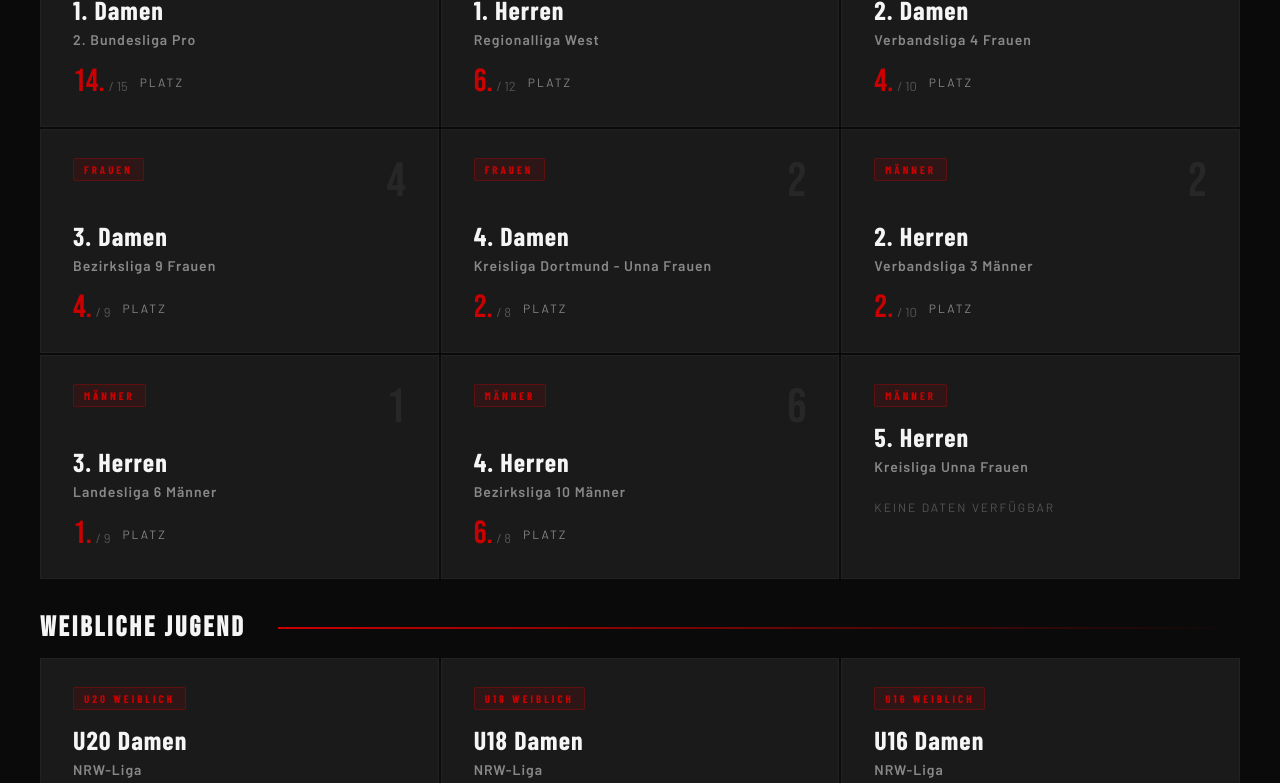
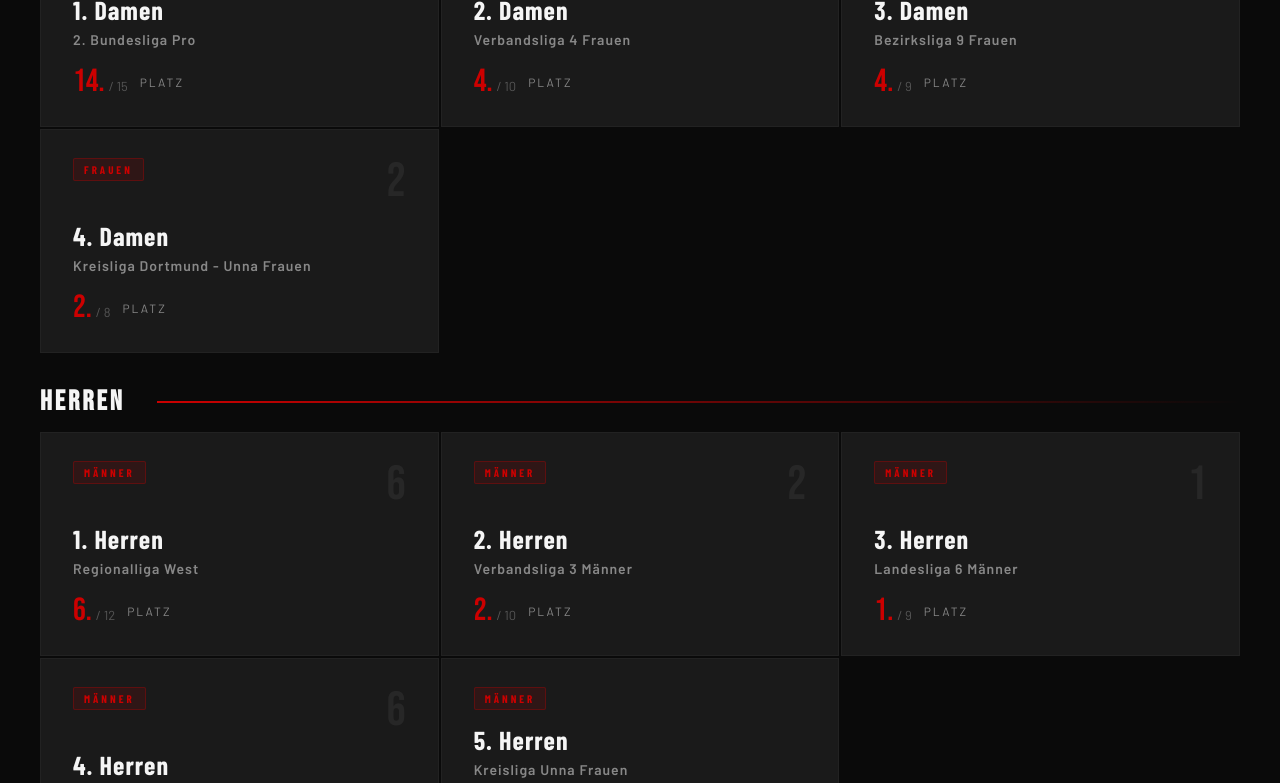
Before and after one commit to Jason31857/TV-H-rde-Volleyball-Mannschafts-bersicht-, a website: page tvhoerde.html in a window 1280 px wide. Shown: the part 683-1466 px from the top of the page. Drawn offline with nearby package versions, Linux system fonts and the light colour scheme; a web font is replaced by a local one.

Commit message:
Update tvhoerde.html

```diff
--- a/tvhoerde.html
+++ b/tvhoerde.html
@@ -884,19 +884,19 @@ const TEAMS = [
     note: 'Kaderdaten werden nicht öffentlich auf tvhoerde.de gepflegt. Spielplan & Tabelle über den WVV-Ergebnisdienst.'
   },
   // ── WEIBLICHE JUGEND ─────────────────────────────────────────────
-  { id:'u20w', name:'U20 Damen', age:'U20 weiblich', league:'NRW-Liga', rank:null, rankTotal:null, kader:[], trainer:[], spiele:[], tabelle:[], ergebnisLink:'https://ergebnisdienst.volleyball.nrw/cms/home/jugend/u20/u20_weiblich.xhtml', note:null },
-  { id:'u18w', name:'U18 Damen', age:'U18 weiblich', league:'NRW-Liga', rank:null, rankTotal:null, kader:[], trainer:[], spiele:[], tabelle:[], ergebnisLink:'https://ergebnisdienst.volleyball.nrw/cms/home/jugend/u18/u18_weiblich.xhtml', note:null },
-  { id:'u16w', name:'U16 Damen', age:'U16 weiblich', league:'NRW-Liga', rank:null, rankTotal:null, kader:[], trainer:[], spiele:[], tabelle:[], ergebnisLink:'https://ergebnisdienst.volleyball.nrw/cms/home/jugend/u16/u16_weiblich.xhtml', note:null },
-  { id:'u14w', name:'U14 Damen', age:'U14 weiblich', league:'NRW-Liga', rank:null, rankTotal:null, kader:[], trainer:[], spiele:[], tabelle:[], ergebnisLink:'https://ergebnisdienst.volleyball.nrw/cms/home/jugend/u14/u14_weiblich.xhtml', note:null },
-  { id:'u13w', name:'U13 Damen', age:'U13 weiblich', league:'NRW-Liga', rank:null, rankTotal:null, kader:[], trainer:[], spiele:[], tabelle:[], ergebnisLink:'https://ergebnisdienst.volleyball.nrw/cms/home/jugend/u13/u13_weiblich.xhtml', note:null },
-  { id:'u12w', name:'U12 Damen', age:'U12 weiblich', league:'NRW-Liga', rank:null, rankTotal:null, kader:[], trainer:[], spiele:[], tabelle:[], ergebnisLink:'https://ergebnisdienst.volleyball.nrw/cms/home/jugend/u12/u12_weiblich.xhtml', note:null },
+  { id:'u20w', name:'U20 Damen', age:'U20 weiblich', league:'NRW-Liga', rank:null, rankTotal:null, kader:[], trainer:[], spiele:[], tabelle:[], ergebnisLink:null, note:null },
+  { id:'u18w', name:'U18 Damen', age:'U18 weiblich', league:'NRW-Liga', rank:null, rankTotal:null, kader:[], trainer:[], spiele:[], tabelle:[], ergebnisLink:null, note:null },
+  { id:'u16w', name:'U16 Damen', age:'U16 weiblich', league:'NRW-Liga', rank:null, rankTotal:null, kader:[], trainer:[], spiele:[], tabelle:[], ergebnisLink:null, note:null },
+  { id:'u14w', name:'U14 Damen', age:'U14 weiblich', league:'NRW-Liga', rank:null, rankTotal:null, kader:[], trainer:[], spiele:[], tabelle:[], ergebnisLink:null, note:null },
+  { id:'u13w', name:'U13 Damen', age:'U13 weiblich', league:'NRW-Liga', rank:null, rankTotal:null, kader:[], trainer:[], spiele:[], tabelle:[], ergebnisLink:null, note:null },
+  { id:'u12w', name:'U12 Damen', age:'U12 weiblich', league:'NRW-Liga', rank:null, rankTotal:null, kader:[], trainer:[], spiele:[], tabelle:[], ergebnisLink:null, note:null },
   // ── MÄNNLICHE JUGEND ─────────────────────────────────────────────
-  { id:'u20m', name:'U20 Herren', age:'U20 männlich', league:'NRW-Liga', rank:null, rankTotal:null, kader:[], trainer:[], spiele:[], tabelle:[], ergebnisLink:'https://ergebnisdienst.volleyball.nrw/cms/home/jugend/u20/u20_maennlich.xhtml', note:null },
-  { id:'u18m', name:'U18 Herren', age:'U18 männlich', league:'NRW-Liga', rank:null, rankTotal:null, kader:[], trainer:[], spiele:[], tabelle:[], ergebnisLink:'https://ergebnisdienst.volleyball.nrw/cms/home/jugend/u18/u18_maennlich.xhtml', note:null },
-  { id:'u16m', name:'U16 Herren', age:'U16 männlich', league:'NRW-Liga', rank:null, rankTotal:null, kader:[], trainer:[], spiele:[], tabelle:[], ergebnisLink:'https://ergebnisdienst.volleyball.nrw/cms/home/jugend/u16/u16_maennlich.xhtml', note:null },
-  { id:'u14m', name:'U14 Herren', age:'U14 männlich', league:'NRW-Liga', rank:null, rankTotal:null, kader:[], trainer:[], spiele:[], tabelle:[], ergebnisLink:'https://ergebnisdienst.volleyball.nrw/cms/home/jugend/u14/u14_maennlich.xhtml', note:null },
-  { id:'u13m', name:'U13 Herren', age:'U13 männlich', league:'NRW-Liga', rank:null, rankTotal:null, kader:[], trainer:[], spiele:[], tabelle:[], ergebnisLink:'https://ergebnisdienst.volleyball.nrw/cms/home/jugend/u13/u13_maennlich.xhtml', note:null },
-  { id:'u12m', name:'U12 Herren', age:'U12 männlich', league:'NRW-Liga', rank:null, rankTotal:null, kader:[], trainer:[], spiele:[], tabelle:[], ergebnisLink:'https://ergebnisdienst.volleyball.nrw/cms/home/jugend/u12/u12_maennlich.xhtml', note:null }
+  { id:'u20m', name:'U20 Herren', age:'U20 männlich', league:'NRW-Liga', rank:null, rankTotal:null, kader:[], trainer:[], spiele:[], tabelle:[], ergebnisLink:null, note:null },
+  { id:'u18m', name:'U18 Herren', age:'U18 männlich', league:'NRW-Liga', rank:null, rankTotal:null, kader:[], trainer:[], spiele:[], tabelle:[], ergebnisLink:null, note:null },
+  { id:'u16m', name:'U16 Herren', age:'U16 männlich', league:'NRW-Liga', rank:null, rankTotal:null, kader:[], trainer:[], spiele:[], tabelle:[], ergebnisLink:null, note:null },
+  { id:'u14m', name:'U14 Herren', age:'U14 männlich', league:'NRW-Liga', rank:null, rankTotal:null, kader:[], trainer:[], spiele:[], tabelle:[], ergebnisLink:null, note:null },
+  { id:'u13m', name:'U13 Herren', age:'U13 männlich', league:'NRW-Liga', rank:null, rankTotal:null, kader:[], trainer:[], spiele:[], tabelle:[], ergebnisLink:null, note:null },
+  { id:'u12m', name:'U12 Herren', age:'U12 männlich', league:'NRW-Liga', rank:null, rankTotal:null, kader:[], trainer:[], spiele:[], tabelle:[], ergebnisLink:null, note:null }
 ];
 
 const JUGEND_IDS = ['u20w','u18w','u16w','u14w','u13w','u12w','u20m','u18m','u16m','u14m','u13m','u12m'];
@@ -936,9 +936,14 @@ function renderHome() {
   const jugendW    = TEAMS.filter(t => ['u20w','u18w','u16w','u14w','u13w','u12w'].includes(t.id));
   const jugendM    = TEAMS.filter(t => ['u20m','u18m','u16m','u14m','u13m','u12m'].includes(t.id));
 
+  const damen   = TEAMS.filter(t => !JUGEND_IDS.includes(t.id) && t.age === 'Frauen');
+  const herren  = TEAMS.filter(t => !JUGEND_IDS.includes(t.id) && t.age === 'Männer');
+
   grid.innerHTML =
-    sectionHeader('Erwachsene') +
-    erwachsene.map(teamCardHTML).join('') +
+    sectionHeader('Damen') +
+    damen.map(teamCardHTML).join('') +
+    sectionHeader('Herren') +
+    herren.map(teamCardHTML).join('') +
     sectionHeader('Weibliche Jugend') +
     jugendW.map(teamCardHTML).join('') +
     sectionHeader('Männliche Jugend') +
@@ -1050,7 +1055,10 @@ async function loadScrapedData() {
     if (!res.ok) { renderHome(); return; }
     const data = await res.json();
     const monate = ['','Jan','Feb','Mär','Apr','Mai','Jun','Jul','Aug','Sep','Okt','Nov','Dez'];
-    for (const team of TEAMS) {
+    // Jugend-IDs für Scraper-Daten
+const JUGEND_SCRAPER_IDS = ['u20w','u18w','u16w','u14w','u13w','u12w','u20m','u18m','u16m','u14m','u13m','u12m'];
+
+  for (const team of TEAMS) {
       if (!data[team.id]) continue;
       const d = data[team.id];
       if (d.league)    team.league    = d.league;
```
